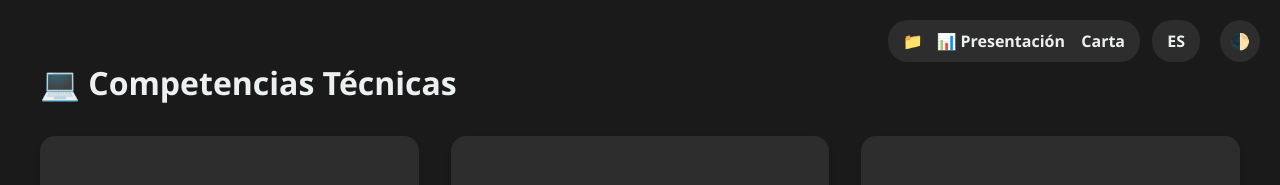
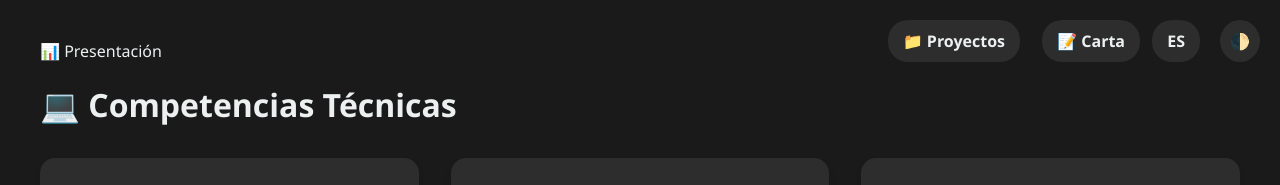
Before and after one commit to brihuaa/brihuaa.github.io, a plain HTML site: page index.html in a window 1280 px wide. Shown: the top 185 px of the page. Drawn offline with nearby package versions, Linux system fonts and the light colour scheme.

Commit message:
Arreglos

```diff
--- a/scripts/app.js
+++ b/scripts/app.js
@@ -104,7 +104,3 @@ function redirectToProjects() {
 function redirectToProject(language) {
     window.location.href = `projects.html#${language}`;
 }
-
-function redirectToPresentation() {
-    window.location.href = 'presentation.html';
-}
--- a/styles/main.css
+++ b/styles/main.css
@@ -27,8 +27,7 @@ body {
 
 .language-toggle,
 .coverletter-toggle,
-.projects-toggle,
-.presentation-toggle {
+.projects-toggle{
     position: fixed;
     top: 20px;
     cursor: pointer;
```
